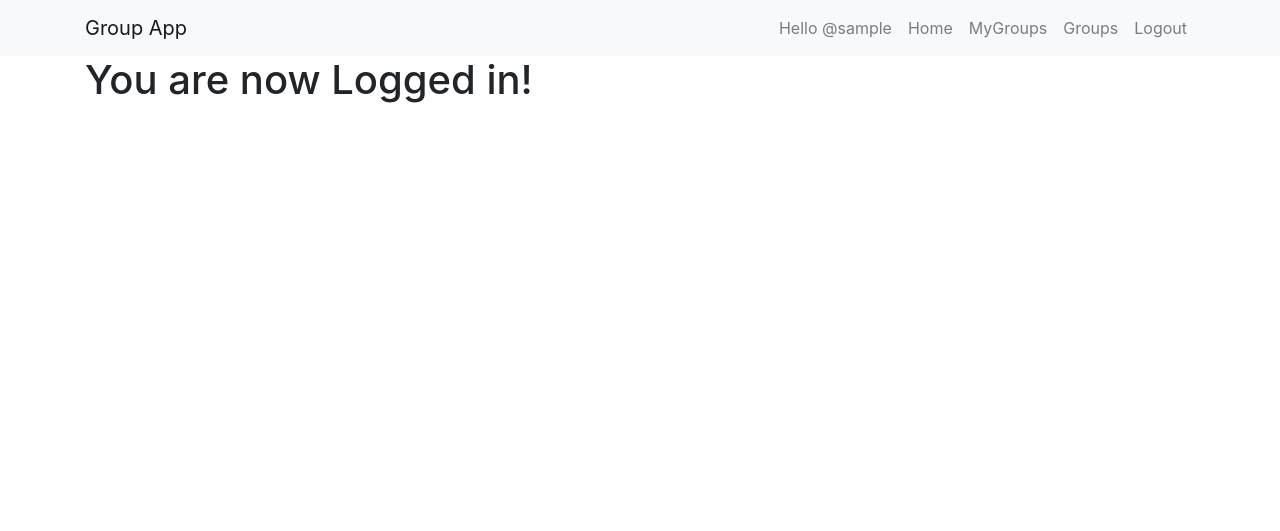
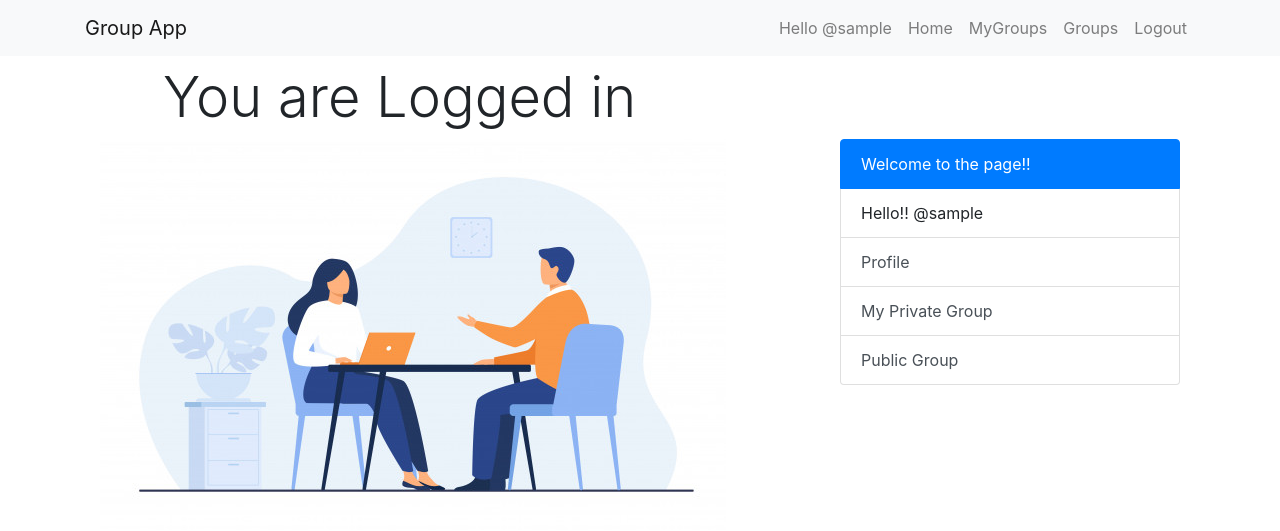
Before and after one commit to kunaldewangan/dj-Group-Web-App, a Django app: page /main/ in a window 1280 px wide. Shown: the top 531 px of the page. Run offline with Django 3.2, Linux system fonts and the light colour scheme; the visitor is signed in with stand-in values (Sample User, id 1); some libraries are stand-ins or nearby versions.

Commit message:
main html update

```diff
--- a/templates/main.html
+++ b/templates/main.html
@@ -1,4 +1,31 @@
 {% extends 'base.html' %}
+{% load static %}
 {% block content %}
-<h1>You are now Logged in!</h1>
+
+<div class="container-fluid">
+    <div class="row ml-5 mt-2">
+        <div class="col-md-12">
+            <h4 class="display-4">You are Logged in</h4>
+        </div>
+    </div>
+    <div class="row">
+        <div class="col-md-8">
+            <img src="{% static 'images/main.jpg' %}" alt="Main">
+        </div>
+        <div class="col-md-4">
+            <ul class="list-group">
+                <li class="list-group-item active">
+                    Welcome to the page!!
+                </li>
+                <li class="list-group-item">
+                    Hello!! @{{user}}
+                </li>
+                <a href="#" class="list-group-item list-group-item-action">Profile</a>
+                <a href="{% url 'groups:private_groups' %}" class="list-group-item list-group-item-action">My Private
+                    Group</a>
+                <a href="{% url 'groups:all_groups' %}" class="list-group-item list-group-item-action">Public Group</a>
+            </ul>
+        </div>
+    </div>
+</div>
 {% endblock %}
```
